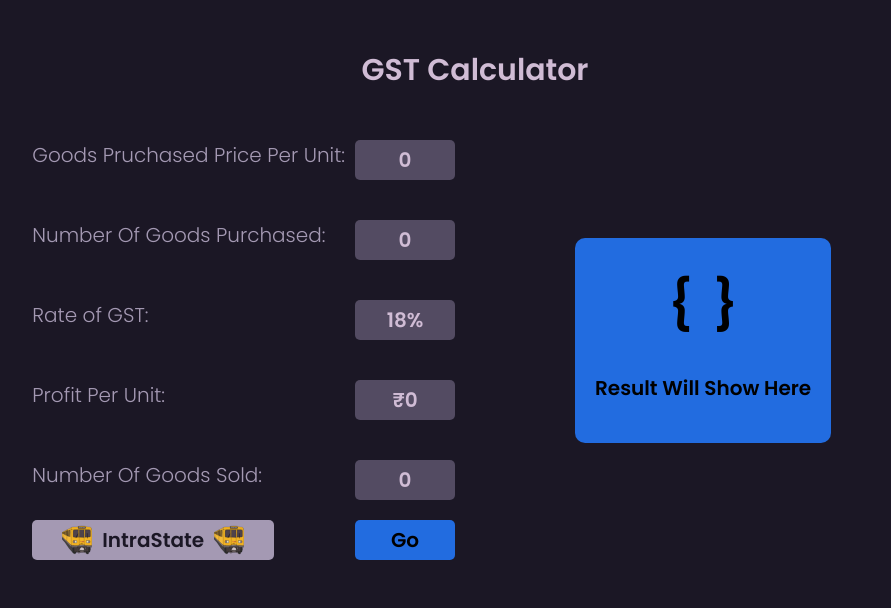
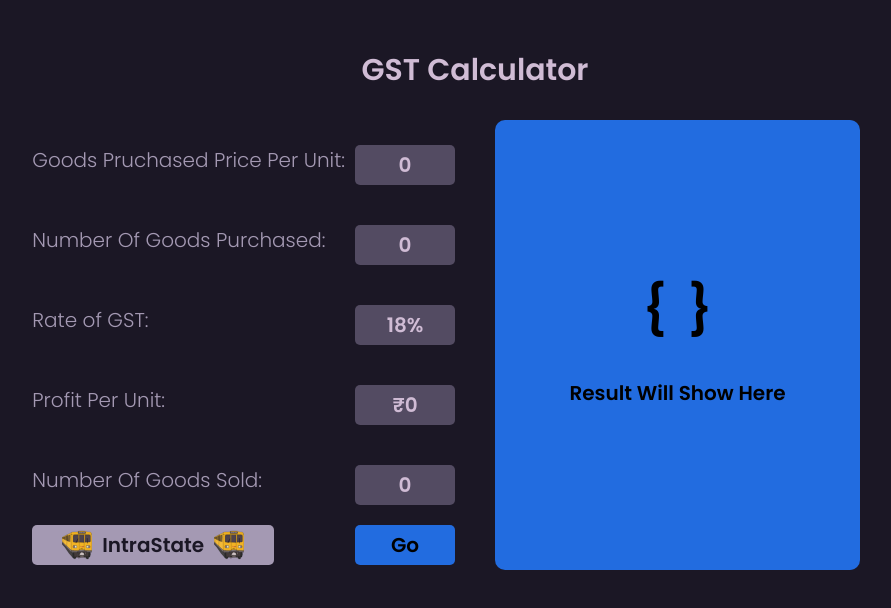
Before and after one commit to MeetCoding/gst-calculator-india, a React (Create React App) app: page / in a window 1280 px wide. Shown: the top 608 px of the page, without its empty margins (165-1056 px from the left). Built offline with nearby package versions, Linux system fonts and the light colour scheme.

Commit message:
edited section positions

```diff
--- a/src/App.css
+++ b/src/App.css
@@ -2,7 +2,7 @@
     height: 100%;
     width: 100%;
     display: grid;
-    grid-template-columns: repeat(2, 1fr);
+    grid-template-columns: 1fr 1fr;
     grid-template-rows: 100px 1fr;
     grid-column-gap: 0px;
     grid-row-gap: 0px;
--- a/src/components/result/Result.css
+++ b/src/components/result/Result.css
@@ -1,7 +1,6 @@
 .result {
     grid-area: 2 / 2 / 3 / 3;
     margin: 20px;
-    margin-left: 100px;
     display: flex;
     justify-content: flex-start;
     align-items: center;
@@ -10,6 +9,10 @@
     background-color: var(--blue);
     padding: 20px;
     border-radius: 10px;
+    width: 325px;
+    height: 410px;
+    display: grid;
+    place-items: center;
 }
 .result-page {
     display: flex;
@@ -43,6 +46,5 @@
 @media (max-width: 800px) {
     .result {
         justify-content: center;
-        margin-left: 20px;
     }
 }
```
